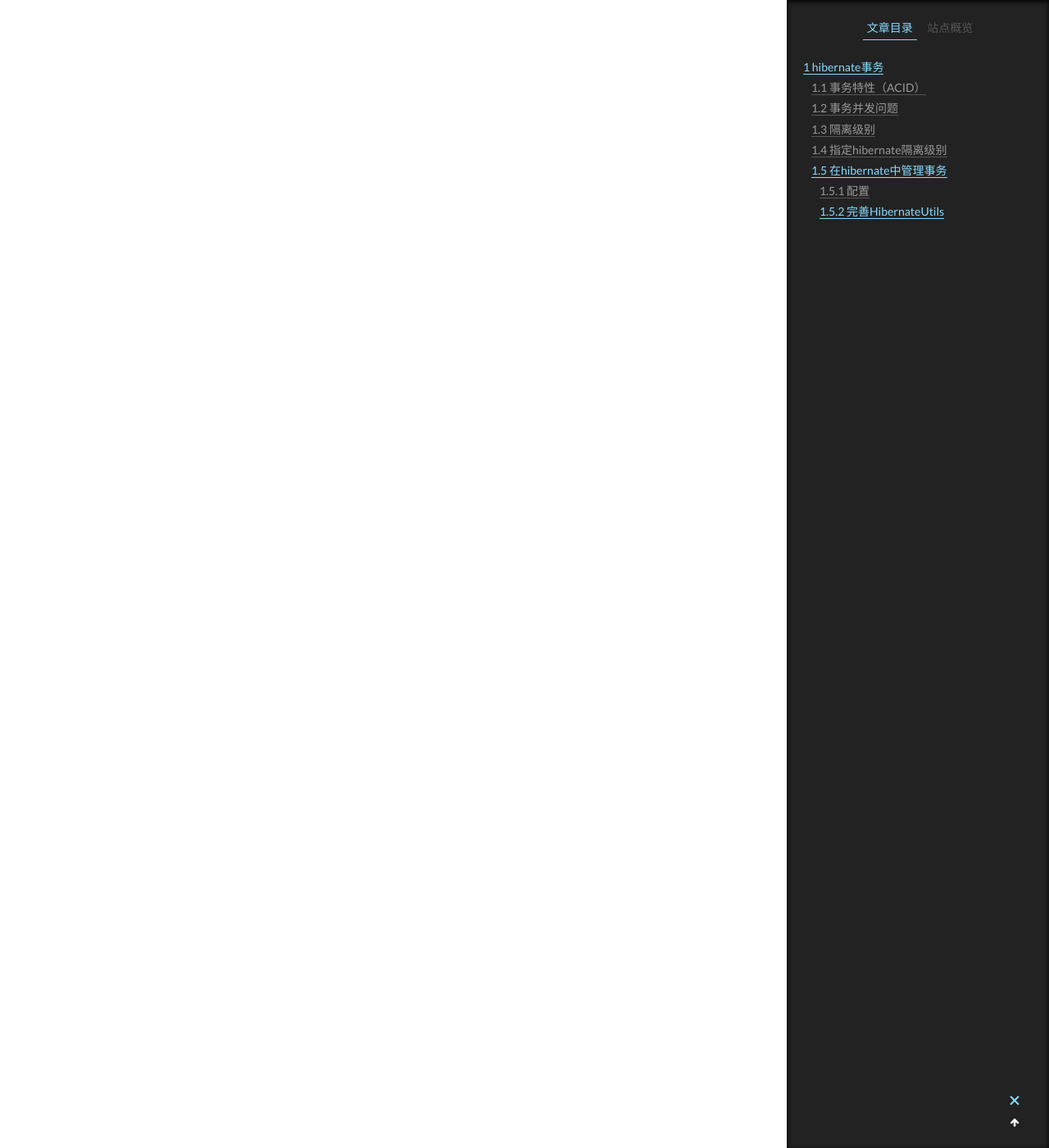
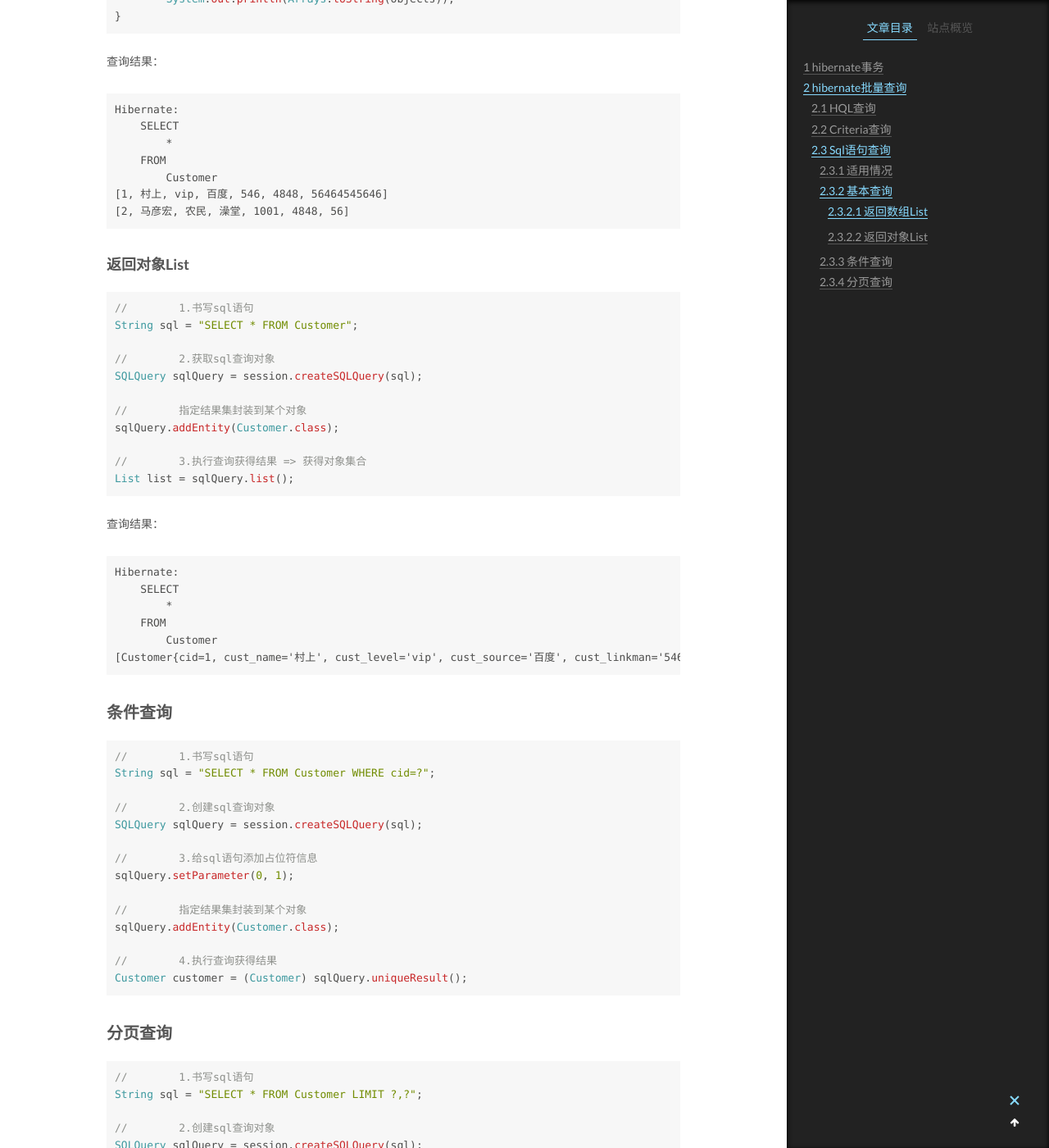
Before and after one commit to Pu1satil1a/Pu1satilla.github.io, a Jekyll site: the page built from _posts/2018-05-05-hibernate-frame4.md, in a window 1280 px wide and 1400 px high, scrolled down 6885 px. Shown: the whole window at 82% size. Built offline with Jekyll 4.4.1, drawn with Linux system fonts in a browser that asks for light colours; some of the changed text lies outside the part shown.

Commit message:
Hibernate查询

````diff
--- a/_posts/2018-05-05-hibernate-frame4.md
+++ b/_posts/2018-05-05-hibernate-frame4.md
@@ -126,3 +126,219 @@ public class HibernateUtils {
     */
 }
 ```
+
+# hibernate批量查询
+
+## HQL查询
+### 概念以及适用情况
+Hibernate独家查询语言，属于面向对象的查询语言，适用于多表查询，但是不复杂时查询
+
+### 基本查询
+``` java
+//        1.书写HQL语句，当源码包中类名唯一，可以只输类名
+//        String Hql = "FROM cn.Pu1satilla.domain.Customer";
+String hql = "FROM Customer";
+
+//        2.根据Hql语句创建查询对象
+Query query = session.createQuery(hql);
+
+//        3.根据查询对象获取查询结果（接收唯一的查询结果：query.uniqueResult();）
+List list = query.list();
+```
+### 条件查询
+#### ?号占位符
+类似于sql语句中的？号占位符
+``` java
+//        1.书写HQL语句
+String hql = "FROM Customer WHERE cid=?";
+
+//        2.创建查询对象
+Query query = session.createQuery(hql);
+
+//        3.设置占位符内容
+query.setParameter(0, 1);
+
+//        4.根据查询对象获取查询结果
+Customer customer = (Customer) query.uniqueResult();
+```
+
+#### 命名占位符
+将问号代替成:name，那么设置参数的时候对应的就是hql语句在设定的那个名称
+``` java
+//        1.书写HQL语句
+String hql = "FROM Customer WHERE cust_name = :second_name";
+
+//        2.创建查询对象
+Query query = session.createQuery(hql);
+
+//        3.设置占位符内容
+query.setParameter("second_name", "村上");
+Customer customer = (Customer) query.uniqueResult();
+```
+
+### 分页查询
+类似于sql语句中limit ?,?
+
+	第一个?对应query.setFirstResult(); 第二个?对应query.setMaxResults();
+
+``` java
+//        1.书写HQL语句
+String hql = "FROM Customer";
+
+//        2.创建查询对象
+Query query = session.createQuery(hql);
+
+//        3.设置分页情况
+query.setFirstResult(0);
+query.setMaxResults(2);
+
+//        4.获取查询内容
+List list = query.list();
+System.out.println(Arrays.toString(list.toArray()));
+```
+
+## Criteria查询
+### 概念以及适用情况
+Hibernate自创的无语局面向对象查询，适用于单表条件查询
+
+### 基本查询
+``` java
+//        查询所有的Customer对象
+Criteria criteria = session.createCriteria(Customer.class);
+List list = criteria.list();
+```
+
+### 条件查询
+条件查询对应方法
+```
+>	gt
+>=	ge
+<	lt
+<=	le
+==	eq
+!=	ne
+in	in
+between and	between
+like		like
+is not null	isNotNull
+is null		isNull
+or		or
+and		and
+```
+
+``` java
+//        1.创建Criteria查询对象
+Criteria criteria = session.createCriteria(Customer.class);
+
+//        2.添加查询参数 => 查询cid>1的Customer对象
+criteria.add(Restrictions.gt("cid", 1));
+
+//        3.执行查询获得结果
+Customer customer = (Customer) criteria.uniqueResult();
+System.out.println(customer);
+```
+
+### 分页查询
+``` java
+//        1.创建Criteria查询对象
+Criteria criteria = session.createCriteria(Customer.class);
+
+//        2.分页设置
+criteria.setFirstResult(0);
+criteria.setMaxResults(2);
+
+//        3.获取查询结果
+List list = criteria.list();
+```
+
+## Sql语句查询
+
+### 适用情况
+适用于复杂的业务查询
+
+### 基本查询
+
+#### 返回数组List
+``` java
+//        1.书写sql语句
+String sql = "SELECT * FROM Customer";
+
+//        2.创建sql查询对象
+SQLQuery sqlQuery = session.createSQLQuery(sql);
+
+//        3.执行查询获得结果 => 获得数组list集合
+List<Object[]> list = sqlQuery.list();
+for (Object[] objects : list) {
+	System.out.println(Arrays.toString(objects));
+}
+```
+查询结果：
+```
+Hibernate:
+    SELECT
+        *
+    FROM
+        Customer
+[1, 村上, vip, 百度, 546, 4848, 56464545646]
+[2, 马彦宏, 农民, 澡堂, 1001, 4848, 56]
+```
+#### 返回对象List
+``` java
+//        1.书写sql语句
+String sql = "SELECT * FROM Customer";
+
+//        2.获取sql查询对象
+SQLQuery sqlQuery = session.createSQLQuery(sql);
+
+//        指定结果集封装到某个对象
+sqlQuery.addEntity(Customer.class);
+
+//        3.执行查询获得结果 => 获得对象集合
+List list = sqlQuery.list();
+```
+查询结果：
+```
+Hibernate:
+    SELECT
+        *
+    FROM
+        Customer
+[Customer{cid=1, cust_name='村上', cust_level='vip', cust_source='百度', cust_linkman='546', cust_phone=4848, cust_mobile=56464545646}, Customer{cid=2, cust_name='马彦宏', cust_level='农民', cust_source='澡堂', cust_linkman='1001', cust_phone=4848, cust_mobile=56}]
+```
+
+### 条件查询
+``` java
+//        1.书写sql语句
+String sql = "SELECT * FROM Customer WHERE cid=?";
+
+//        2.创建sql查询对象
+SQLQuery sqlQuery = session.createSQLQuery(sql);
+
+//        3.给sql语句添加占位符信息
+sqlQuery.setParameter(0, 1);
+
+//        指定结果集封装到某个对象
+sqlQuery.addEntity(Customer.class);
+
+//        4.执行查询获得结果
+Customer customer = (Customer) sqlQuery.uniqueResult();
+```
+
+### 分页查询
+``` java
+//        1.书写sql语句
+String sql = "SELECT * FROM Customer LIMIT ?,?";
+
+//        2.创建sql查询对象
+SQLQuery sqlQuery = session.createSQLQuery(sql);
+
+//        3.给sql语句添加占位符信息
+sqlQuery.setParameter(0, 1);
+sqlQuery.setParameter(1, 1);
+
+//        指定将结果集封装到某个对象
+sqlQuery.addEntity(Customer.class);
+
+//        4.执行查询获得查询结果
+Customer customer = (Customer) sqlQuery.uniqueResult();
+```
````
